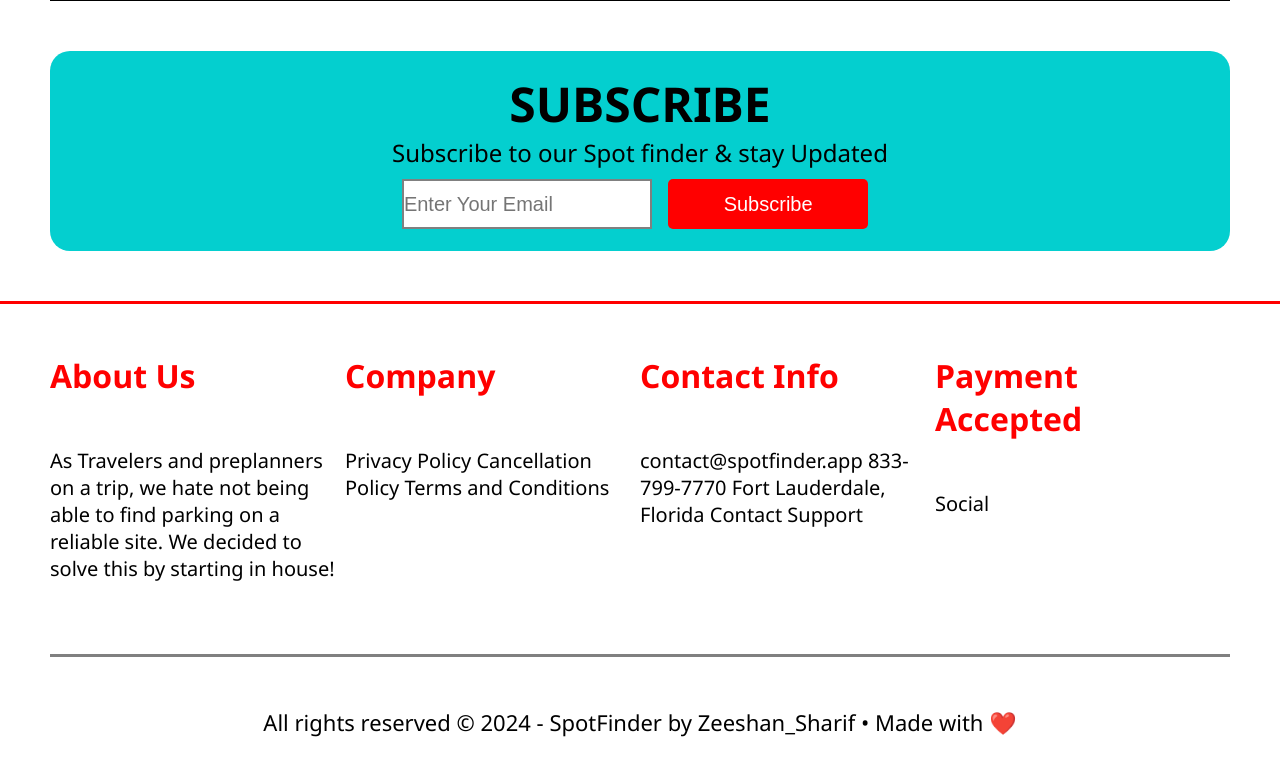
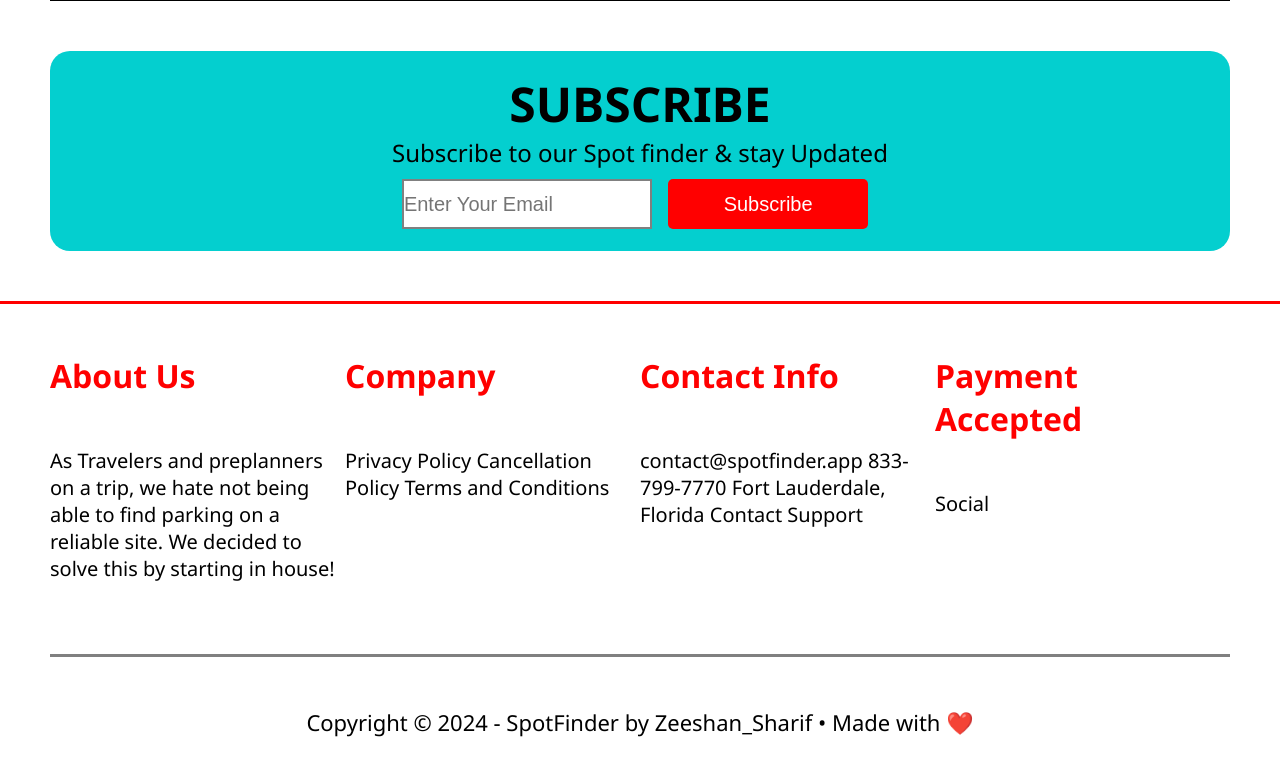
Before and after one commit to ZeeshanMalik99804/CSS-Spotfinder_Web, a plain HTML site: page index.html in a window 1280 px wide. Shown: the part 4286-5043 px from the top of the page. Drawn offline with Linux system fonts and the light colour scheme.

Commit message:
Spotfinder Web

```diff
--- a/index.html
+++ b/index.html
@@ -256,7 +256,7 @@
             </div>
         </div>
         <div class="footerbottom">
-            <p>All rights reserved © 2024 - SpotFinder by Zeeshan_Sharif • Made with ❤️</p>
+            <p>Copyright © 2024 - SpotFinder by Zeeshan_Sharif • Made with ❤️</p>
         </div>
     </div>
 </body>
```
